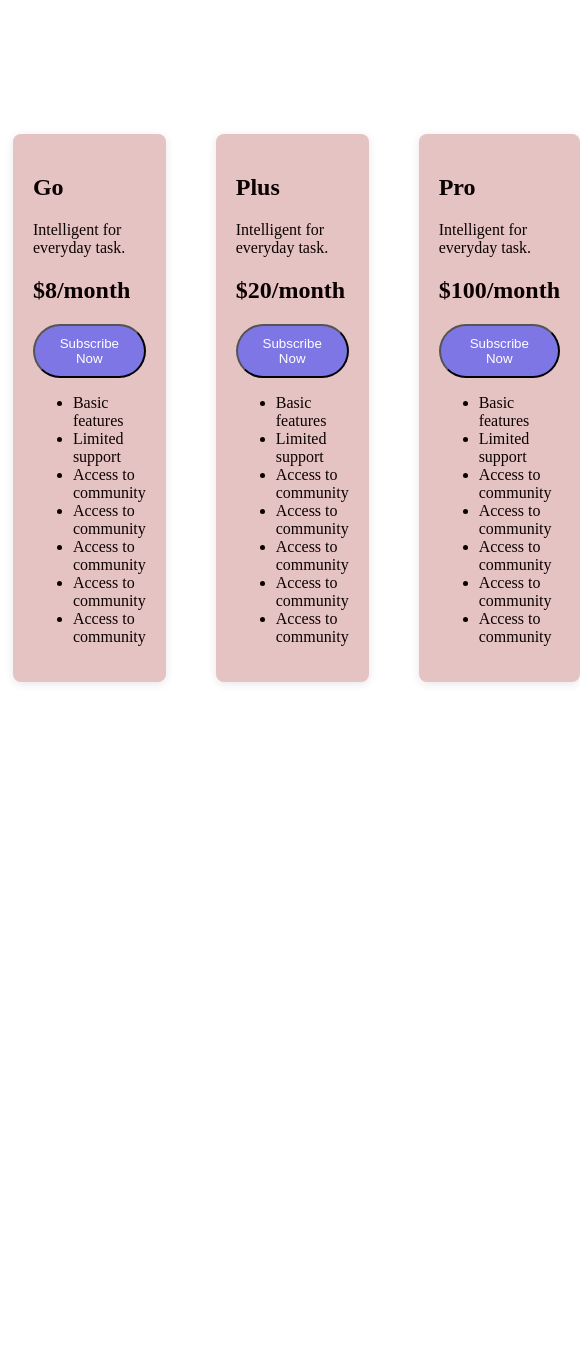
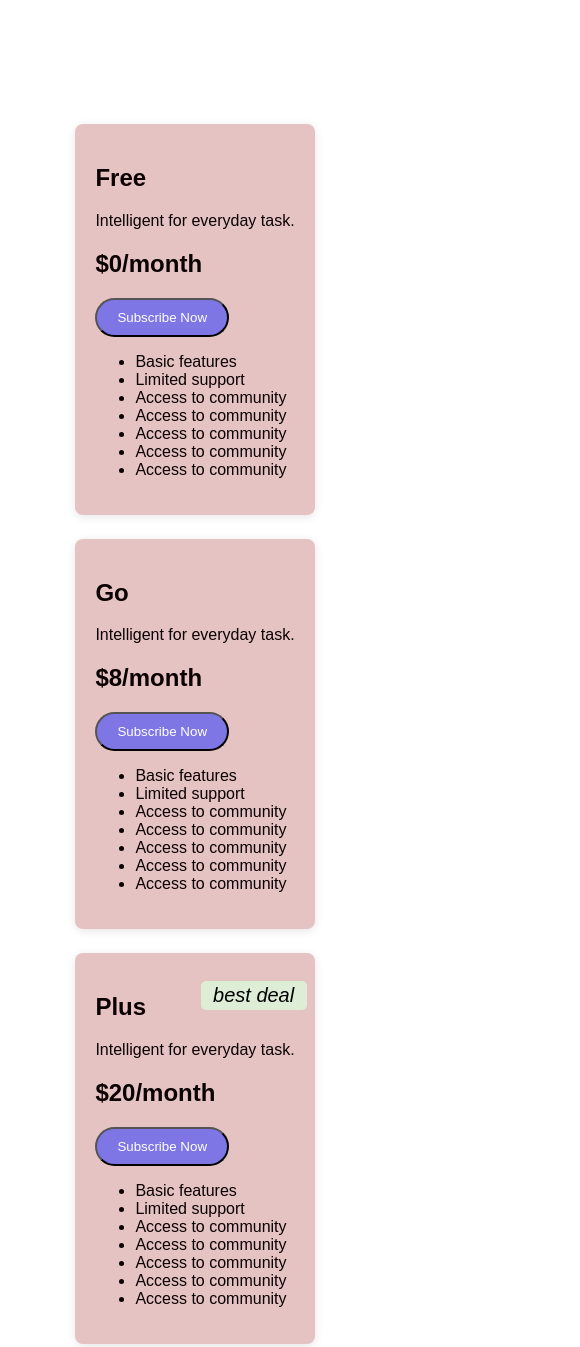
Before and after one commit to dhiman067/my-third-project, a plain HTML site: page index.html in a window 390 px wide. Shown: the top 1347 px of the page, 580 px wide, since content can reach past the window. Before the commit the page ends 844 px from the top, so only its background shows below. Drawn offline with Linux system fonts and the light colour scheme.

Commit message:
made responsive

```diff
--- a/styles/card.css
+++ b/styles/card.css
@@ -1,43 +1,76 @@
-.subscription-card-content{
+body {
+    margin: 0;
+    font-family: Arial, sans-serif;
+}
+
+main {
+    padding: 24px;
+}
+
+.subscription-card-content {
     background-color: #e5c3c3;
     padding: 20px;
     border-radius: 8px;
     box-shadow: 0 2px 10px rgba(0, 0, 0, 0.1);
     color: #0b0000;
+    /* height: 100%; */
 }
 
-div button{
+div button {
     background-color: #7f76e6;
     color: #fff;
-
     padding: 10px 20px;
     border-radius: 40px;
-
-}
-div button:hover{
-
-    background-color: #e81818;
-
 }
 
-.subscription-card{
-    display: flex;
-    flex-direction: row;
-    gap: 50px;
-    justify-content: center;
+div button:hover {
+    background-color: #e81818;
+}
+
+.subscription-card {
+    display: grid;
+    grid-template-columns: repeat(4, 1fr);
+    gap: 24px;
+    max-width: 1200px;
+    margin: 0 auto;
     align-items: center;
-    height: 800px;
+    justify-items: center;
     /* border: 8px solid #7f76e6; */
+    /* height: 1000px; */
 }
-.best-deal-badge{
+
+.subscription-card > div {
+    position: relative;
+    top: 100px;
+}
+
+.best-deal-badge {
     background-color: #deedd5;
     position: absolute;
-    top: 200px;
-    right: 710px;
+    top: 10px;
+    right: 10px;
     width: 100px;
     border-radius: 5px;
     text-align: center;
     font-size: 20px;
     padding: 3px;
     font-style: italic;
+    z-index: 2;
 }
+
+@media (max-width: 900px) {
+    .subscription-card {
+        grid-template-columns: repeat(2, minmax(0, 1fr));
+    }
+}
+
+@media (max-width: 600px) {
+    .subscription-card {
+        grid-template-columns: 1fr;
+    }
+
+    .best-deal-badge {
+        top: 8px;
+        right: 8px;
+    }
+}
```
